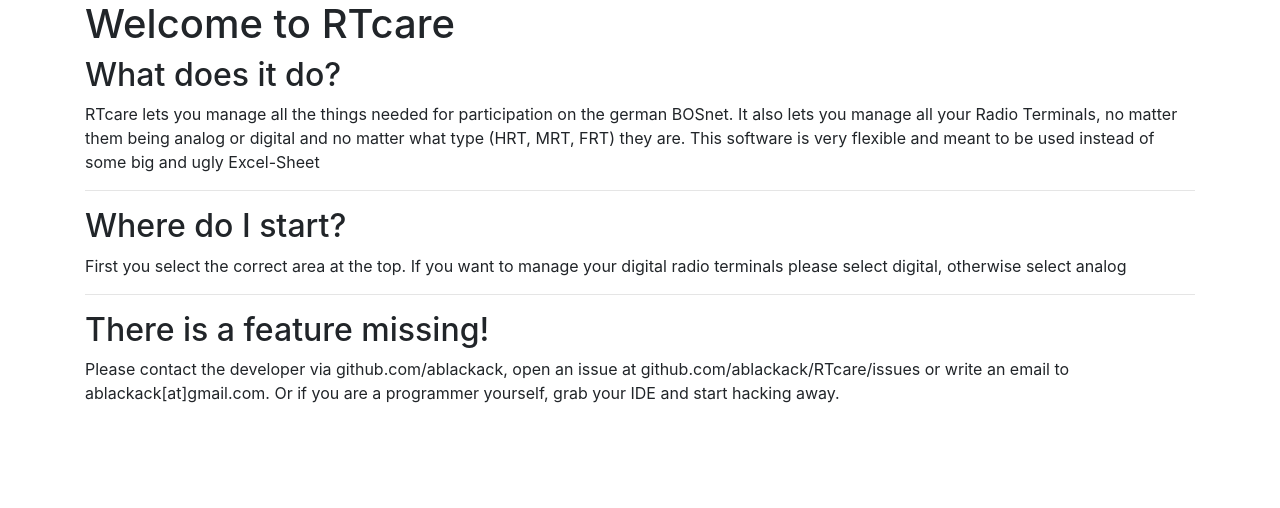
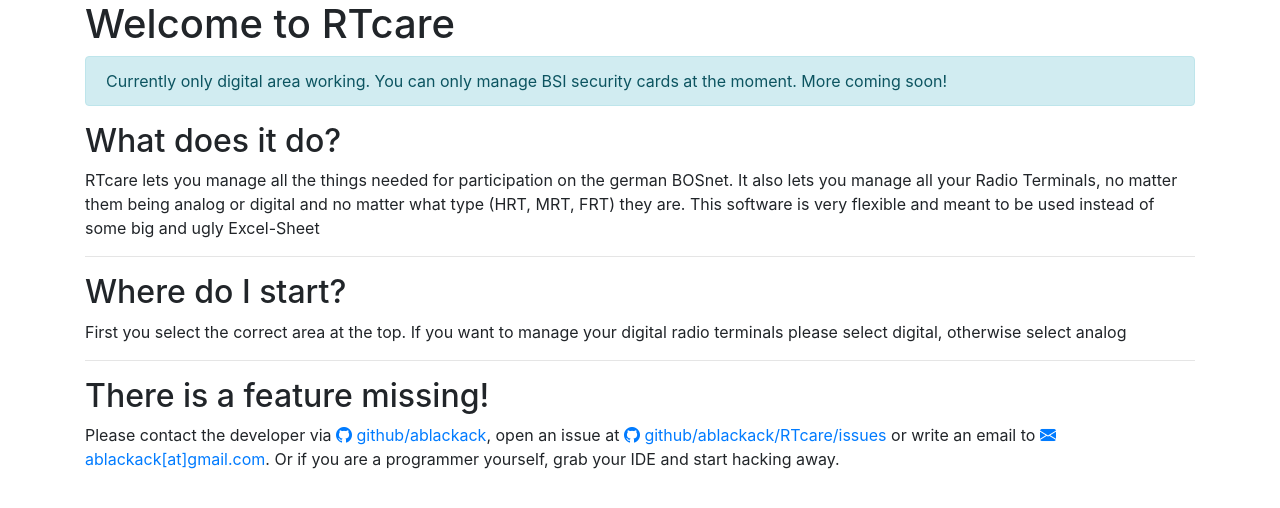
Before and after one commit to ablackack/RTcare, a Flask app: page / in a window 1280 px wide. Shown: the part 56-564 px from the top of the page. Run offline with Flask 2, Linux system fonts and the light colour scheme; some libraries are stand-ins or nearby versions.

Commit message:
updates to landing page
* more details on what is to be expected working now and what is planned for the future
* pretty-fied the links with little icons

```diff
--- a/templates/index.html
+++ b/templates/index.html
@@ -2,6 +2,11 @@
 
 {% block content %}
 <h1>{% block title %} Welcome to RTcare {% endblock %}</h1>
+
+<div class="alert alert-info">Currently only digital area working. You can only manage BSI security cards at the moment.
+    More coming soon!
+</div>
+
 <h2>What does it do?</h2>
 <p>RTcare lets you manage all the things needed for participation on the german BOSnet. It also lets you manage all your
     Radio Terminals, no matter them being analog or digital and no matter what type (HRT, MRT, FRT) they are. This
@@ -16,6 +21,9 @@
 <hr>
 
 <h2>There is a feature missing!</h2>
-<p>Please contact the developer via github.com/ablackack, open an issue at github.com/ablackack/RTcare/issues or write
-    an email to ablackack[at]gmail.com. Or if you are a programmer yourself, grab your IDE and start hacking away.</p>
+<p>Please contact the developer via <a href="https://github.com/ablackack"><i class="bi bi-github"></i> github/ablackack</a>,
+    open an issue at <a href="https://github.com/ablackack/RTcare/issues"><i class="bi bi-github"></i>
+        github/ablackack/RTcare/issues</a>
+    or write an email to <a href="mailto:ablackack@gmail.com"><i class="bi bi-envelope-fill"></i> ablackack[at]gmail.com</a>.
+    Or if you are a programmer yourself, grab your IDE and start hacking away.</p>
 {%endblock%}
```
